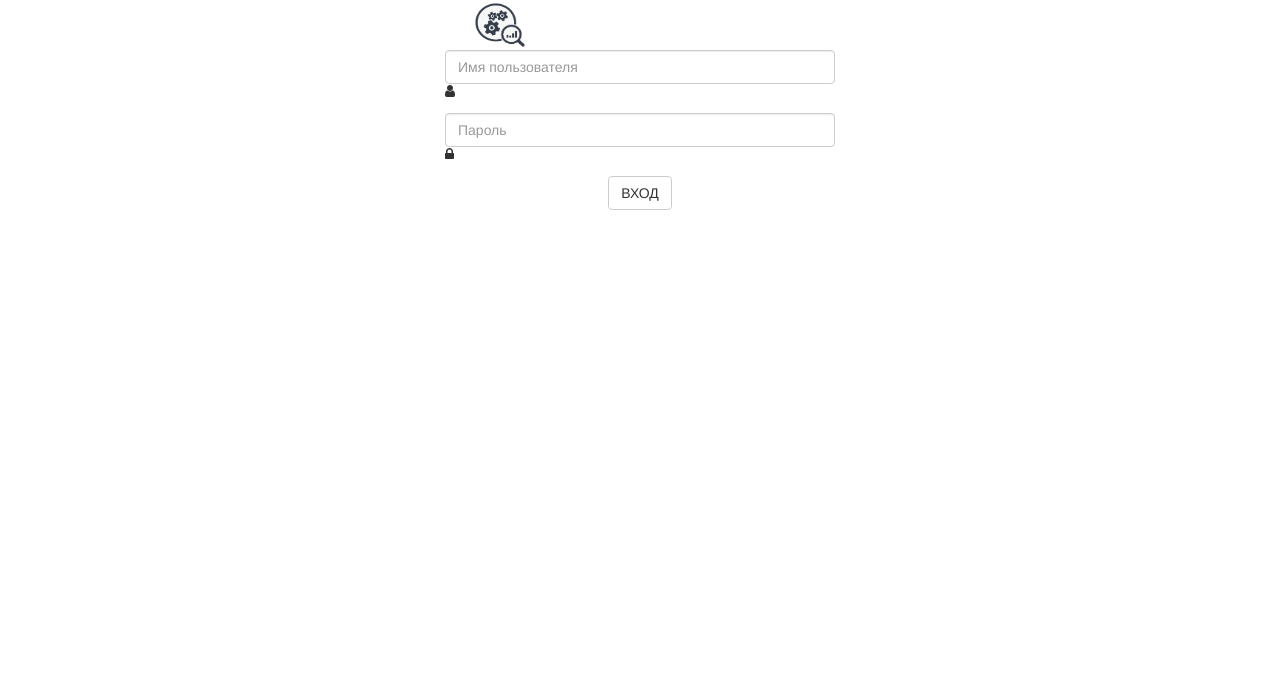
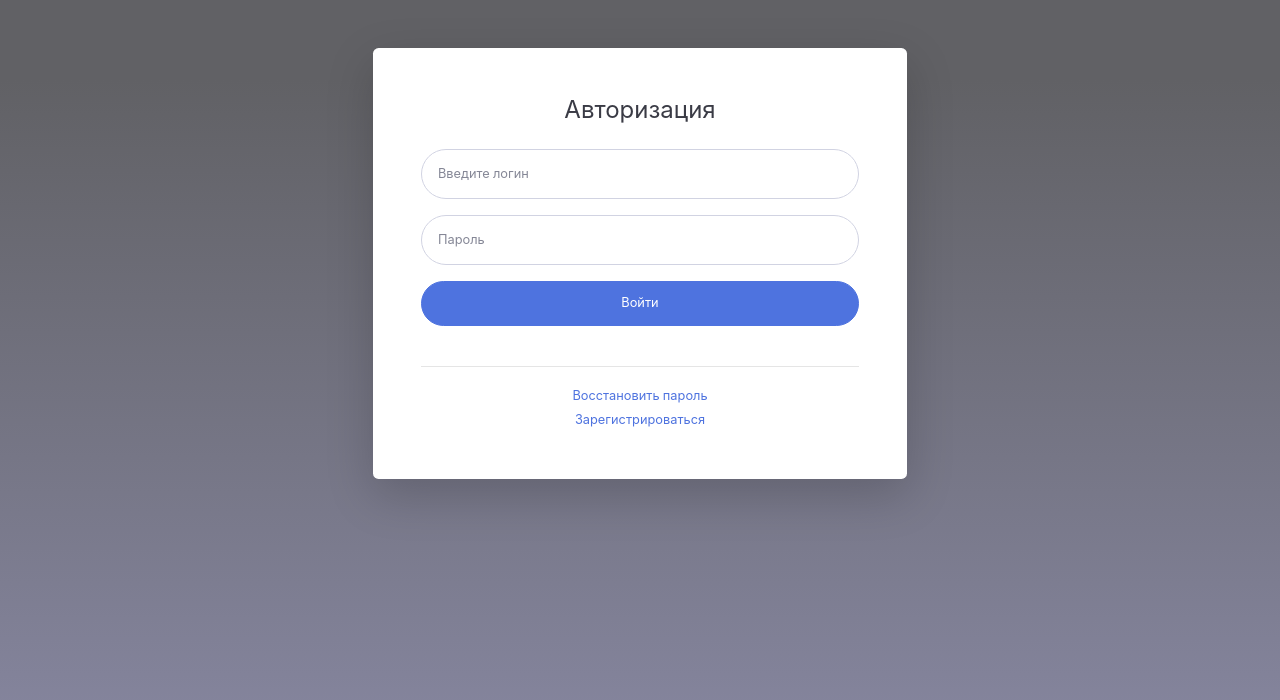
Before and after one commit to hyxp3r/paosystem_new, a Django app: page /login in a window 1280 px wide. Shown: the top 700 px of the page. Run offline with Django 4.2, Linux system fonts and the light colour scheme; some libraries are stand-ins or nearby versions.

Commit message:
изменена форма авторизации

```diff
--- a/main/templates/main/auth.html
+++ b/main/templates/main/auth.html
@@ -1,44 +1,95 @@
 {% load static %}
+<!DOCTYPE html>
+<html lang="en">
 
-<link rel="stylesheet" href="https://cdnjs.cloudflare.com/ajax/libs/twitter-bootstrap/3.3.7/css/bootstrap.min.css" />
-<link rel="stylesheet" href="https://cdnjs.cloudflare.com/ajax/libs/font-awesome/4.7.0/css/font-awesome.min.css" />
-<link rel="stylesheet" href="{% static 'main/css/auth.css' %}">
+<head>
 
+    <meta charset="utf-8">
+    <meta http-equiv="X-UA-Compatible" content="IE=edge">
+    <meta name="viewport" content="width=device-width, initial-scale=1, shrink-to-fit=no">
+    <meta name="description" content="">
+    <meta name="author" content="">
 
-<div class="container container-table">
- <div class="row vertical-center-row ">
+    <title>SB Admin 2 - Login</title>
 
- <div class="col-md-offset-4 col-md-5 col-sm-6 col-sm-offset-3 col-lg-4">
- <form class="form-horizontal" method="POST">
-    {% csrf_token %}
- <span class="heading" style = "color: #fff;">
+    <!-- Custom fonts for this template-->
+    <link href="{% static 'main/vendor/fontawesome-free/css/all.min.css' %}" rel="stylesheet" type="text/css">
+    <link
+        href="https://fonts.googleapis.com/css?family=Nunito:200,200i,300,300i,400,400i,600,600i,700,700i,800,800i,900,900i"
+        rel="stylesheet">
 
-<img src = "{% static 'main/img/logo.png' %}" width="80" height="50">ПАО System</span>
- <div class="form-group">
- <input type="text" class="form-control" id="inputEmail" placeholder="Имя пользователя" name = "login">
- <i class="fa fa-user"></i>
- </div>
+    <!-- Custom styles for this template-->
+    <link href="{% static 'main/css/sb-admin-2.css' %}" rel="stylesheet">
 
- <div class="form-group help">
- <input type="password" class="form-control" id="inputPassword" placeholder="Пароль", name = "password">
- <i class="fa fa-lock"></i>
- </div>
+</head>
 
- <div class="form-group text-center">
+<body class="bg-gradient-custom">
 
- <button type="submit" class="btn btn-default">ВХОД</button>
+    <div class="container">
 
-</div>
-{% for message in messages %}
-<div class = "alert-warning">
-  {{message}}
-</div>
-{% endfor %}
-</div>
+        <!-- Outer Row -->
+        <div class="row justify-content-center">
 
- </form>
+            <div class="col-xl-6 col-lg-10 col-md-9">
 
- </div>
+                <div class="card o-hidden border-0 shadow-lg my-5">
+                    <div class="card-body p-0">
+                        <!-- Nested Row within Card Body -->
+                        <div class="row">
+<!--                            <div class="col-lg-6 d-none d-lg-block bg-login-image"></div>-->
+                            <div class="col-xl-12">
+                                <div class="p-5">
+                                    <div class="text-center">
+                                        <h1 class="h4 text-gray-900 mb-4">Авторизация</h1>
+                                    </div>
+                                    <form class="user" method="POST">
+                                        {% csrf_token %}
+                                        <div class="form-group">
+                                            <input type="text" class="form-control form-control-user"
+                                                id="exampleInputEmail" aria-describedby="emailHelp"
+                                                placeholder="Введите логин" name="login">
+                                        </div>
+                                        <div class="form-group">
+                                            <input type="password" class="form-control form-control-user"
+                                                id="exampleInputPassword" placeholder="Пароль" name="password">
+                                        </div>
+                                        <button type="submit" class="btn btn-primary btn-user btn-block">Войти</button>
+                                        <br>
+                                        {% for message in messages %}
+                                        <div class = "alert-danger text-center">
+                                          {{message}}
+                                        </div>
+                                        {% endfor %}
+                                        <hr>
+                                    </form>
+                                    <div class="text-center">
+                                        <a class="small" href="">Восстановить пароль</a>
+                                    </div>
+                                    <div class="text-center">
+                                        <a class="small" href="register.html">Зарегистрироваться</a>
+                                    </div>
+                                </div>
+                            </div>
+                        </div>
+                    </div>
+                </div>
 
- </div><!-- /.row -->
-</div><!-- /.container -->
+            </div>
+
+        </div>
+
+    </div>
+
+    <!-- Bootstrap core JavaScript-->
+    <script src="{% static 'main/vendor/jquery/jquery.min.js' %}"></script>
+    <script src="{% static 'main/vendor/bootstrap/js/bootstrap.bundle.min.js' %}"></script>
+
+    <!-- Core plugin JavaScript-->
+    <script src="{% static 'main/vendor/jquery-easing/jquery.easing.min.js' %}"></script>
+
+    <!-- Custom scripts for all pages-->
+    <script src="{% static 'main/js/sb-admin-2.min.js' %}"></script>
+
+</body>
+
+</html>
```
